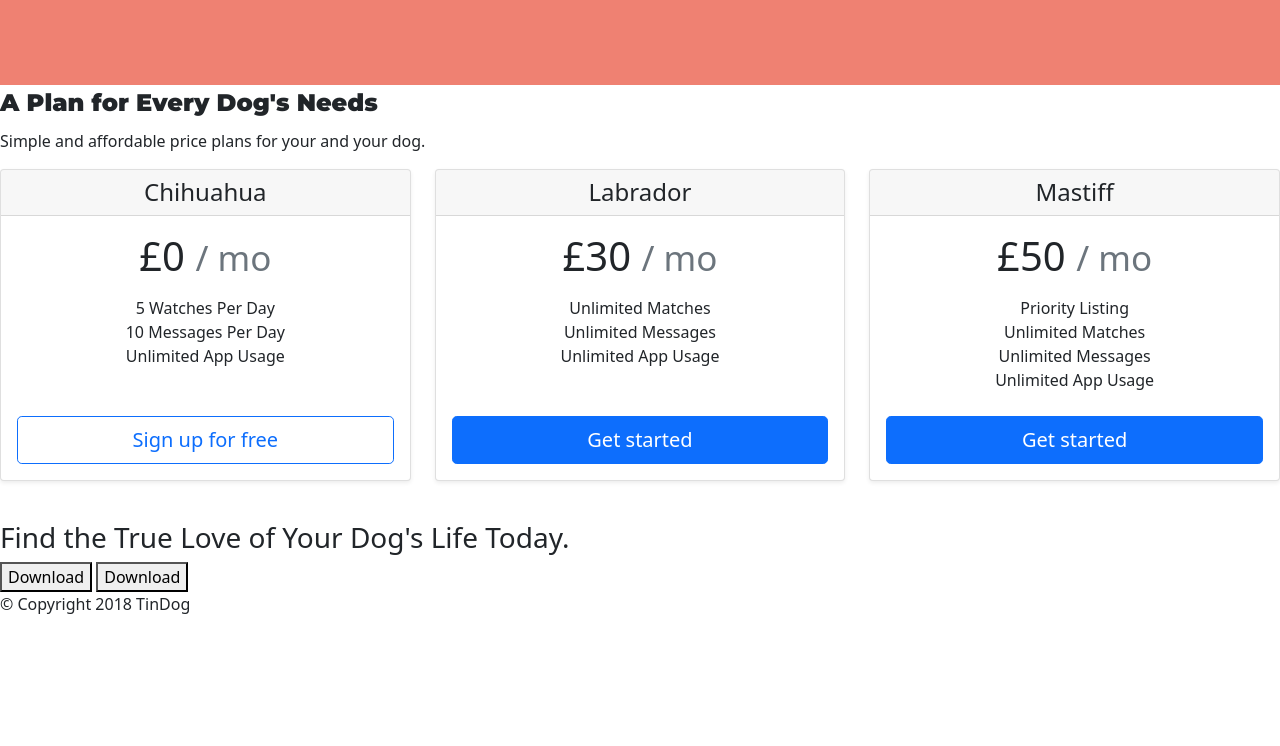
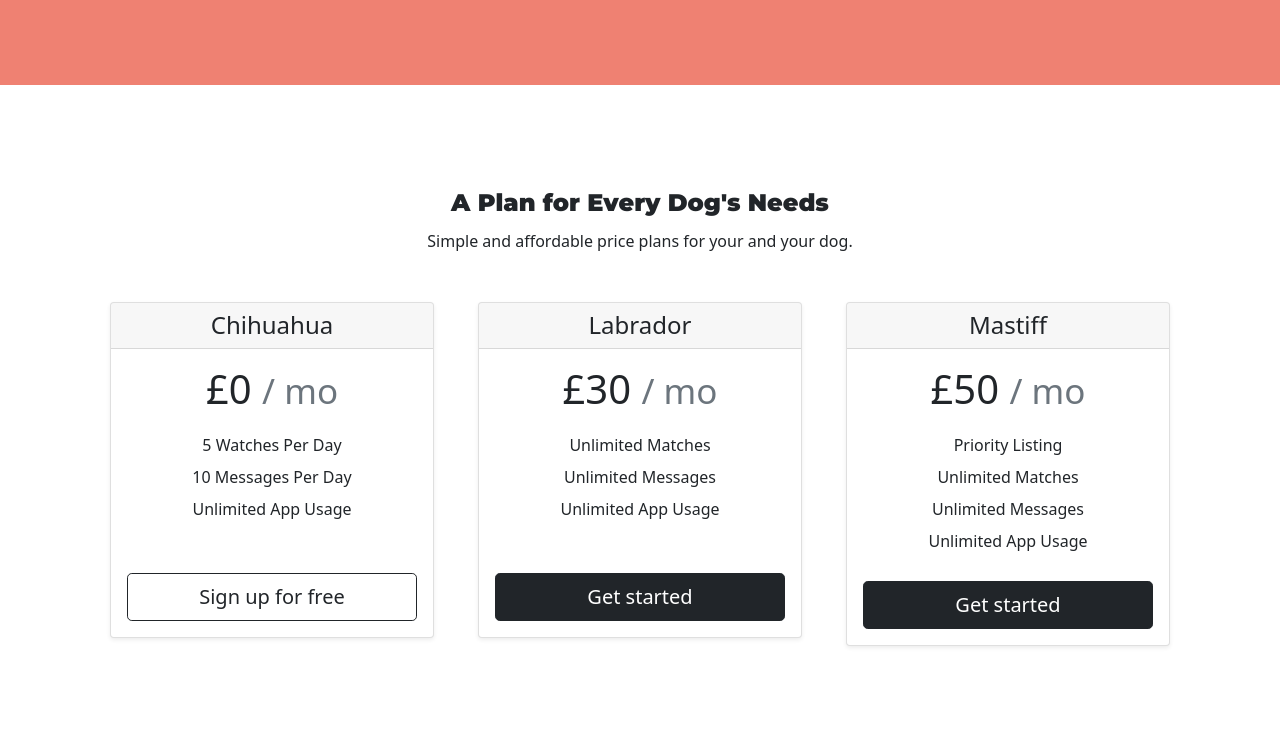
Before and after one commit to Blue-Eyes-FrontEnd-Dragon/TinDog-Frontend, a website: page docs/index.html in a window 1280 px wide. Shown: the part 1674-2420 px from the top of the page. Before the commit the page ends 2306 px from the top, so only its background shows below. Drawn offline with nearby package versions, Linux system fonts and the light colour scheme; files whose address does not match are found by name.

Commit message:
fix pricing spacing

```diff
--- a/assets/sass/main.scss
+++ b/assets/sass/main.scss
@@ -6,3 +6,4 @@
 @import "partials/sect-features";
 @import "partials/sect-testimonials";
 @import "partials/sect-press";
+@import "partials/sect-pricing";
--- /dev/null
+++ b/assets/sass/partials/_sect-pricing.scss
@@ -0,0 +1,13 @@
+#pricing
+{
+    padding: 100px;
+    text-align: center;
+
+    .pricing-column {
+        padding: 3% 2%;
+    }
+
+    .card-item {
+        padding: 0.25rem;
+    }
+}
--- a/docs/index.html
+++ b/docs/index.html
@@ -111,7 +111,7 @@
     <p>Simple and affordable price plans for your and your dog.</p>
 
     <div class="row row-cols-1 row-cols-md-3 mb-3 text-center">
-      <div class="col-lg-4 col-md-6">
+      <div class="pricing-column col-lg-4 col-md-6">
         <div class="card mb-4 shadow-sm">
         <div class="card-header">
           <h4 class="my-0 fw-normal">Chihuahua</h4>
@@ -119,16 +119,17 @@
         <div class="card-body">
           <h1 class="card-title pricing-card-title">£0 <small class="text-muted">/ mo</small></h1>
           <ul class="list-unstyled mt-3 mb-4">
-            <li>5 Watches Per Day</li>
-            <li>10 Messages Per Day</li>
-            <li>Unlimited App Usage</li>
+            <li class="card-item">5 Watches Per Day</li>
+            <li class="card-item">10 Messages Per Day</li>
+            <li class="card-item">Unlimited App Usage</li>
             <br />
           </ul>
-          <button type="button" class="w-100 btn btn-lg btn-outline-primary">Sign up for free</button>
+          <button type="button" class="w-100 btn btn-lg btn-outline-dark">Sign up for free</button>
         </div>
       </div>
       </div>
-      <div class="col-lg-4 col-md-6">
+
+      <div class="pricing-column col-lg-4 col-md-6">
         <div class="card mb-4 shadow-sm">
         <div class="card-header">
           <h4 class="my-0 fw-normal">Labrador</h4>
@@ -136,16 +137,17 @@
         <div class="card-body">
           <h1 class="card-title pricing-card-title">£30 <small class="text-muted">/ mo</small></h1>
           <ul class="list-unstyled mt-3 mb-4">
-            <li>Unlimited Matches</li>
-            <li>Unlimited Messages</li>
-            <li>Unlimited App Usage</li>
+            <li class="card-item">Unlimited Matches</li>
+            <li class="card-item">Unlimited Messages</li>
+            <li class="card-item">Unlimited App Usage</li>
             <br />
           </ul>
-          <button type="button" class="w-100 btn btn-lg btn-primary">Get started</button>
+          <button type="button" class="w-100 btn btn-lg btn-dark">Get started</button>
         </div>
       </div>
       </div>
-      <div class="col-lg-4 col-md-12">
+
+      <div class="pricing-column col-lg-4 col-md-12">
         <div class="card mb-4 shadow-sm">
         <div class="card-header">
           <h4 class="my-0 fw-normal">Mastiff</h4>
@@ -153,14 +155,15 @@
         <div class="card-body">
           <h1 class="card-title pricing-card-title">£50 <small class="text-muted">/ mo</small></h1>
           <ul class="list-unstyled mt-3 mb-4">
-            <li>Priority Listing</li>
-            <li>Unlimited Matches</li>
-            <li>Unlimited Messages</li>
-            <li>Unlimited App Usage</li>
+            <li class="card-item">Priority Listing</li>
+            <li class="card-item">Unlimited Matches</li>
+            <li class="card-item">Unlimited Messages</li>
+            <li class="card-item">Unlimited App Usage</li>
           </ul>
-          <button type="button" class="w-100 btn btn-lg btn-primary">Get started</button>
+          <button type="button" class="w-100 btn btn-lg btn-dark">Get started</button>
         </div>
       </div>
+
       </div>
     </div>
     </section>
```
Also changed, not shown: css/main.css, css/main.min.css.
